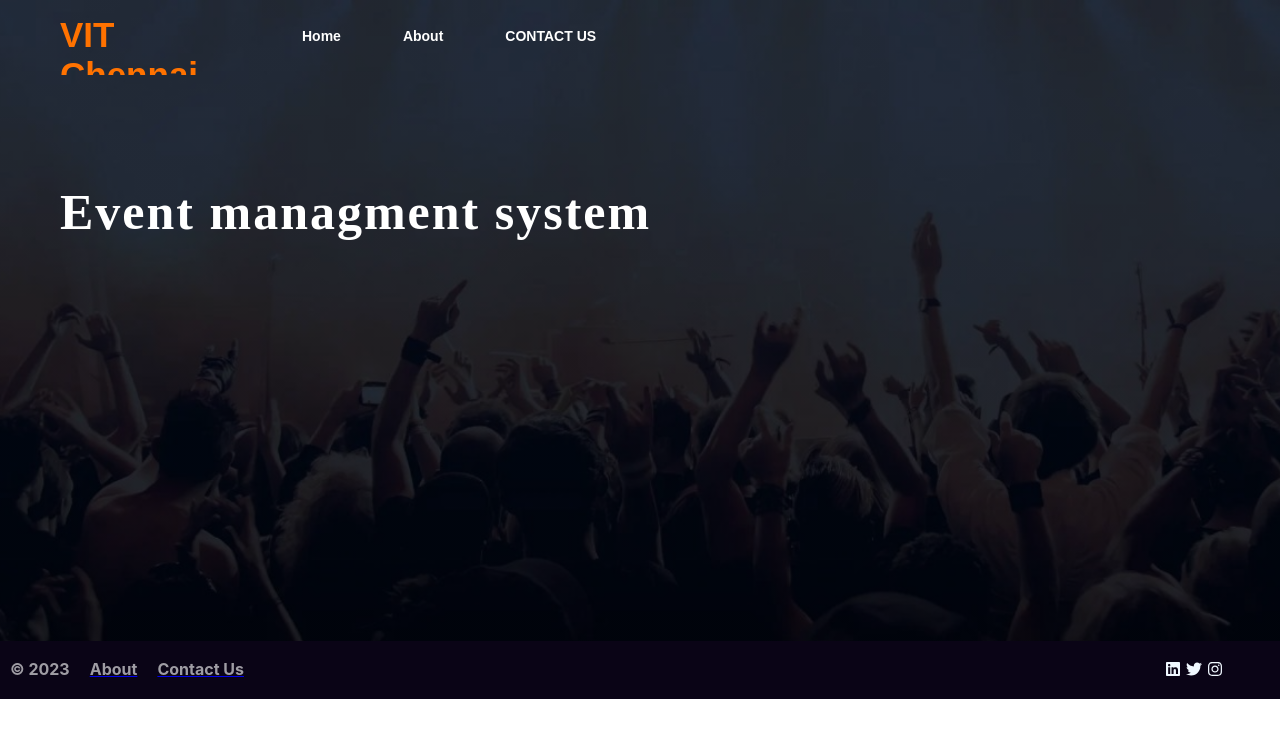
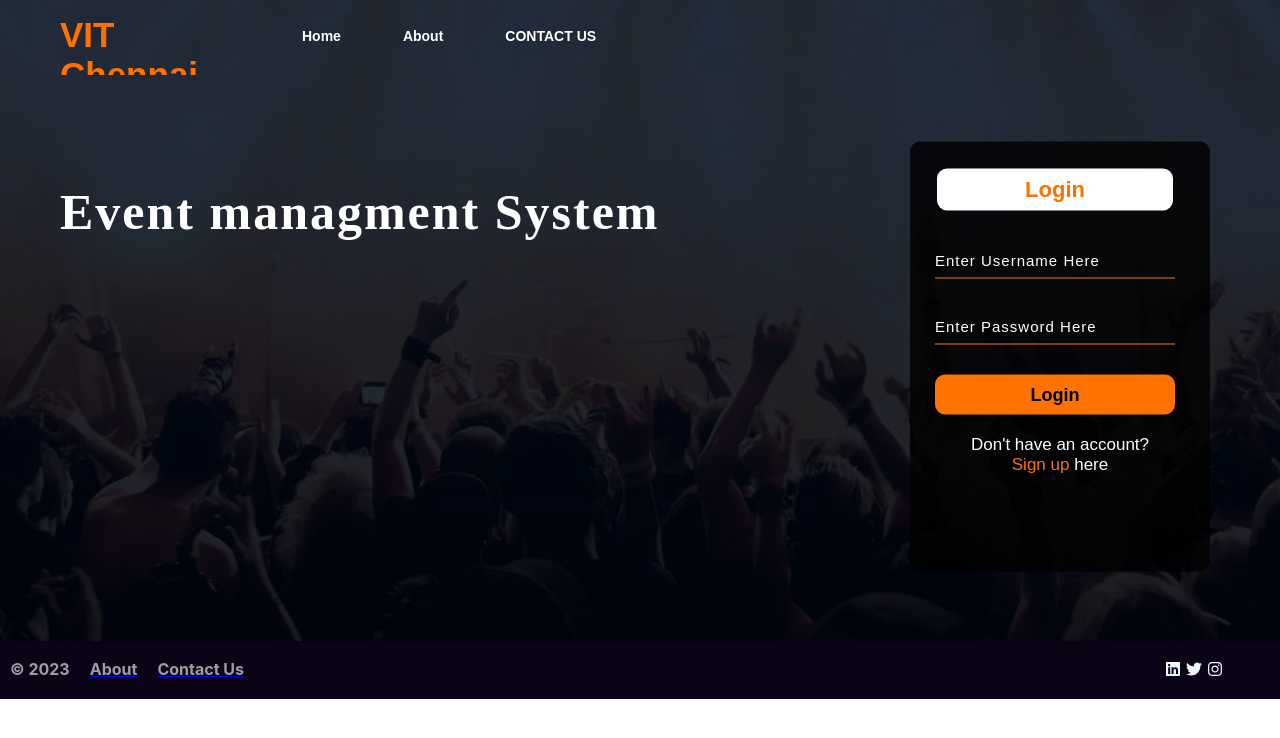
Before and after one commit to luckydev8888/Event_Management_System, a React (Create React App) app in the folder frontend/: page /#/ in a window 1280 px wide. Shown: the top 738 px of the page. Built offline with nearby package versions, Linux system fonts and the light colour scheme.

Commit message:
registration form

```diff
--- a/frontend/package.json
+++ b/frontend/package.json
@@ -6,6 +6,7 @@
     "@testing-library/jest-dom": "^5.17.0",
     "@testing-library/react": "^13.4.0",
     "@testing-library/user-event": "^13.5.0",
+    "axios": "^1.6.0",
     "jquery": "^3.7.1",
     "react": "^18.2.0",
     "react-bootstrap": "^2.9.1",
--- a/frontend/src/components/Home/Home.js
+++ b/frontend/src/components/Home/Home.js
@@ -4,7 +4,7 @@ import Login from "../Login/Login";
 import './Home.css';
 
 export default function Home(props){
-    const [isLoggedIn, setLoggedIn] = useState();
+    const [isLoggedIn, setLoggedIn] = useState("false");
 
     useEffect(() => {
         setInterval(() => {
@@ -13,24 +13,31 @@ export default function Home(props){
         }, [])
     }, 5000)
 
-    if (isLoggedIn === "false"){
-        return(
-            <div class="content">
-                <h1>Event managment System</h1>
-                <Login/>
-            </div>
-        )
+    // if (isLoggedIn === "false"){
+    //     return(
+    //         <div class="content">
+    //             <h1>Event managment System</h1>
+    //             <Login/>
+    //         </div>
+    //     )
 
-    }
+    // }
 
-    else{
-        return(
-            <div class = "content">
-                <h1>Event managment system</h1>
-            </div>
+    // else{
+    //     return(
+    //         <div class = "content">
+    //             <h1>Event managment system</h1>
+    //         </div>
 
-        )
-    }
+    //     )
+    // }
+
+    return(
+                 <div class="content">
+                     <h1>Event managment System</h1>
+                     <Login/>
+                 </div>
+             )
 
 
 }
```
Also changed, not shown: frontend/src/App.js (+32 -0 lines).
